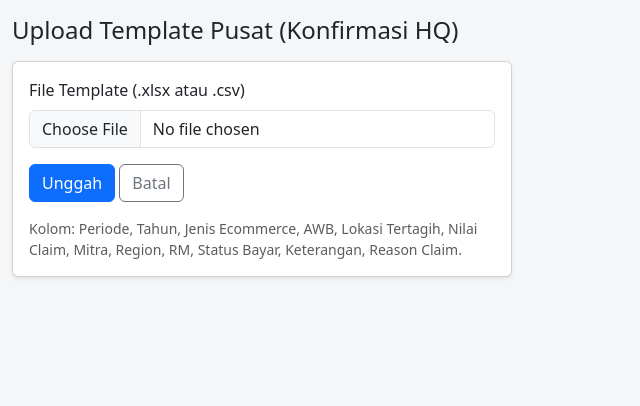
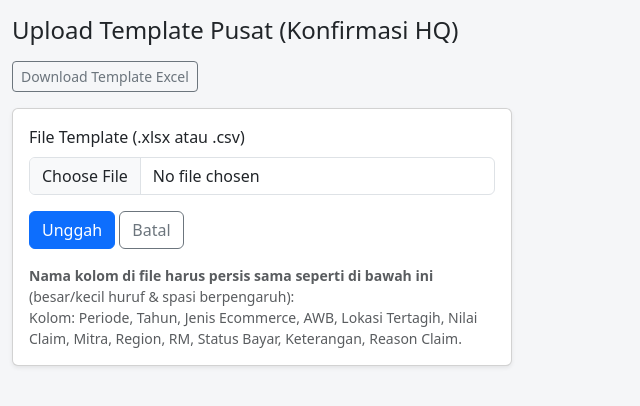
Before and after one commit to davidgiibox-bit/payroll-jnt-mulyorejo, a Flask app: page /berita-acara/upload-pusat in a window 1280 px wide. Shown: the part 80-486 px from the top of the page, without its empty margins (0-640 px from the left). Run offline with Flask 3, Linux system fonts and the light colour scheme; a user stored in the database is signed in; tables that the repository leaves empty hold one stand-in row (values such as "Sample post"); some libraries are stand-ins or nearby versions.

Commit message:
Tambah download template untuk upload Berita Acara (Prediksi & Pusat)
Ditemukan dari laporan user: kolom nominal ("NILAI CLAIM YANG HARUS
DIBAYAR" di file aslinya) tidak cocok dengan nama kolom yang dicari
sistem ("Nilai Claim"), sehingga semua nominal terbaca 0. Diputuskan
untuk TIDAK mengubah parser jadi fleksibel/fuzzy (risiko salah tebak
kolom lebih besar dari manfaatnya) -- sebagai gantinya user akan
menyesuaikan data ke template yang disediakan sistem.

Tombol "Download Template Excel" ditambahkan di halaman Upload
Prediksi & Upload Pusat, plus keterangan tegas bahwa nama kolom harus
persis sama (besar/kecil huruf & spasi berpengaruh).

Co-Authored-By: Claude Sonnet 5 <noreply@anthropic.com>

```diff
--- a/app/blueprints/berita_acara/routes.py
+++ b/app/blueprints/berita_acara/routes.py
@@ -1,5 +1,8 @@
-from flask import render_template, redirect, url_for, flash, request
+import io
+
+from flask import render_template, redirect, url_for, flash, request, send_file
 from flask_login import login_required
+import openpyxl
 
 from app.extensions import db
 from app.models import ReasonClaim, KasusBeritaAcara, Karyawan, PeriodePayroll
@@ -16,6 +19,24 @@ from app.services.berita_acara_service import (
 )
 
 KODE_MENU = "berita_acara"
+
+KOLOM_TEMPLATE_PREDIKSI = ["AWB", "NIK Karyawan", "Nominal", "Reason Claim", "Tanggal", "Keterangan"]
+KOLOM_TEMPLATE_PUSAT = [
+    "Periode", "Tahun", "Jenis Ecommerce", "AWB", "Lokasi Tertagih", "Nilai Claim",
+    "Mitra", "Region", "RM", "Status Bayar", "Keterangan", "Reason Claim",
+]
+
+
+def _buat_file_template(kolom, contoh_baris):
+    workbook = openpyxl.Workbook()
+    sheet = workbook.active
+    sheet.title = "Template"
+    sheet.append(kolom)
+    sheet.append(contoh_baris)
+    buffer = io.BytesIO()
+    workbook.save(buffer)
+    buffer.seek(0)
+    return buffer
 
 
 # --- Master Reason Claim ---
@@ -83,6 +104,7 @@ def upload_prediksi():
         form=form,
         judul="Upload Template Prediksi (Tim)",
         keterangan_format="Kolom: AWB, NIK Karyawan, Nominal, Reason Claim, Tanggal, Keterangan.",
+        url_template="berita_acara.download_template_prediksi",
     )
 
 
@@ -107,6 +129,34 @@ def upload_pusat():
         form=form,
         judul="Upload Template Pusat (Konfirmasi HQ)",
         keterangan_format="Kolom: Periode, Tahun, Jenis Ecommerce, AWB, Lokasi Tertagih, Nilai Claim, Mitra, Region, RM, Status Bayar, Keterangan, Reason Claim.",
+        url_template="berita_acara.download_template_pusat",
+    )
+
+
+@berita_acara_bp.route("/upload-prediksi/template")
+@login_required
+@butuh_akses(KODE_MENU, LEVEL_EDIT)
+def download_template_prediksi():
+    contoh = ["JX1234567890", "JM0010001", "150000", "Salah Alamat", "2026-09-15", "Paket rusak"]
+    buffer = _buat_file_template(KOLOM_TEMPLATE_PREDIKSI, contoh)
+    return send_file(
+        buffer, as_attachment=True, download_name="template_prediksi_berita_acara.xlsx",
+        mimetype="application/vnd.openxmlformats-officedocument.spreadsheetml.sheet",
+    )
+
+
+@berita_acara_bp.route("/upload-pusat/template")
+@login_required
+@butuh_akses(KODE_MENU, LEVEL_EDIT)
+def download_template_pusat():
+    contoh = [
+        "September", "2026", "Shopee", "JX1234567890", "MULYOREJO", "150000",
+        "AGENT19", "JBR-PROBOLINGGO", "RM Contoh", "Belum Bayar", "Catatan", "Salah Alamat",
+    ]
+    buffer = _buat_file_template(KOLOM_TEMPLATE_PUSAT, contoh)
+    return send_file(
+        buffer, as_attachment=True, download_name="template_pusat_berita_acara.xlsx",
+        mimetype="application/vnd.openxmlformats-officedocument.spreadsheetml.sheet",
     )
 
 
--- a/app/templates/berita_acara/upload.html
+++ b/app/templates/berita_acara/upload.html
@@ -13,6 +13,9 @@
   </ul>
 </div>
 {% endif %}
+{% if url_template %}
+<a href="{{ url_for(url_template) }}" class="btn btn-sm btn-outline-secondary mb-3">Download Template Excel</a>
+{% endif %}
 <div class="card shadow-sm" style="max-width: 500px;">
   <div class="card-body">
     <form method="POST" enctype="multipart/form-data">
@@ -24,7 +27,8 @@
       {{ form.submit(class="btn btn-primary") }}
       <a href="{{ url_for('berita_acara.index') }}" class="btn btn-outline-secondary">Batal</a>
     </form>
-    <p class="text-muted small mt-3 mb-0">{{ keterangan_format }}</p>
+    <p class="text-muted small mt-3 mb-0"><strong>Nama kolom di file harus persis sama seperti di bawah ini</strong> (besar/kecil huruf & spasi berpengaruh):</p>
+    <p class="text-muted small mb-0">{{ keterangan_format }}</p>
   </div>
 </div>
 {% endblock %}
```
